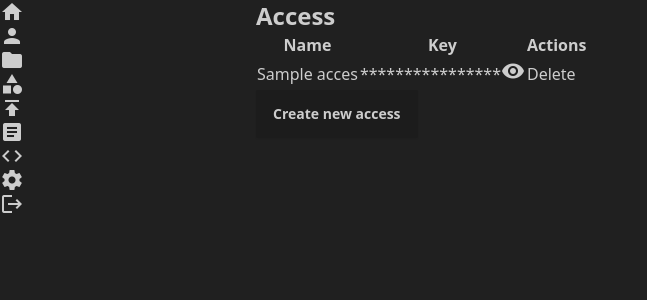
After one commit to janmarkuslanger/nuri, a Flask app: page /admin/access/ in a window 1280 px wide. The commit adds this page. Shown: the top 300 px of the page, without its empty margins (0-647 px from the left). Run offline with Flask 3, Linux system fonts and the light colour scheme; a user stored in the database is signed in; tables that the repository leaves empty hold one stand-in row (values such as "Sample post"); style sheets or scripts are compiled from the project's sources.

Commit message:
add access management

```diff
--- a/app/__init__.py
+++ b/app/__init__.py
@@ -15,13 +15,14 @@ def create_app():
 
     init_app(app)
 
-    from app.views import collection, field, content, asset, home, auth, user, api
+    from app.views import collection, field, content, asset, home, auth, user, api, access
 
     app.register_blueprint(collection, url_prefix="/admin/collections")
     app.register_blueprint(field, url_prefix="/admin/fields")
     app.register_blueprint(content, url_prefix="/admin/content")
     app.register_blueprint(asset, url_prefix="/admin/assets")
     app.register_blueprint(user, url_prefix="/admin/user")
+    app.register_blueprint(access, url_prefix="/admin/access")
     app.register_blueprint(api, url_prefix="/api")
     app.register_blueprint(auth, url_prefix="/auth")
     app.register_blueprint(home, url_prefix="/")
--- a/app/models/__init__.py
+++ b/app/models/__init__.py
@@ -7,6 +7,7 @@ from .content import Content
 from .asset import Asset
 from .user import User
 from .role import Role
+from .access import Access
 
 
 @login_manager.user_loader
--- /dev/null
+++ b/app/templates/access/index.html
@@ -0,0 +1,65 @@
+{% extends "layout.html" %}
+
+{% block title %}Access{% endblock %}
+
+{% block content %}
+<h1 class="text-2xl font-bold">Access</h1>
+<div class="divider"></div>
+<table class="table">
+    <thead>
+        <tr>
+            <th>Name</th>
+            <th>Key</th>
+            <th>Actions</th>
+        </tr>
+    </thead>
+    <tbody>
+        {% for item in items %}
+        <tr>
+            <td>{{ item.name }}</td>
+            <td>
+                <div class="flex gap-2 items-center">
+                    <div>
+                        <span id="api-key-{{item.id}}" class="hidden">{{item.api_key }}</span>
+                        <span id="hidden-key-1">****************</span>
+                    </div>
+                    <button
+                    onclick="toggleApiKey({{item.id}})"
+                    class="">
+                    <span class="material-icons">visibility</span>
+                    </button>
+                </div>
+            </td>
+            <td>
+                <a href="{{ url_for('access.delete', id=item.id) }}">Delete</a>
+            </td>
+        </tr>
+        {% endfor %}
+    </tbody>
+</table>
+
+<div class="mt-6">
+    <a
+        href="{{ url_for('access.create') }}"
+        class="btn"
+    >
+        Create new access
+    </a>
+</div>
+
+<script>
+    function toggleApiKey(id) {
+        const hiddenKey = document.getElementById(`hidden-key-${id}`);
+        const fullKey = document.getElementById(`api-key-${id}`);
+
+        if (hiddenKey.style.display === "none") {
+          hiddenKey.style.display = "inline";
+          fullKey.style.display = "none";
+        } else {
+          hiddenKey.style.display = "none";
+          fullKey.style.display = "inline";
+        }
+      }
+    </script>
+
+{% endblock %}
--- a/app/templates/layout.html
+++ b/app/templates/layout.html
@@ -48,6 +48,12 @@
                     </a>
                 </nav>
                 <nav class="mb-4 space-y-2">
+                    {% if current_user.has_role("Admin") %}
+                        <a href="{{ url_for('access.index') }}" class="flex items-center px-4 py-2">
+                            <span class="material-icons">code</span>
+                            <span class="ml-4 hidden group-hover:block">Access</span>
+                        </a>
+                    {% endif %}
                     <a href="{{ url_for('user.settings') }}" class="flex items-center px-4 py-2">
                         <span class="material-icons">settings</span>
                         <span class="ml-4 hidden group-hover:block">Settings</span>
--- a/app/templates/user/index.html
+++ b/app/templates/user/index.html
@@ -1,9 +1,9 @@
 {% extends "layout.html" %}
 
-{% block title %}Fields List{% endblock %}
+{% block title %}User{% endblock %}
 
 {% block content %}
-<h1 class="text-2xl font-bold">Fields</h1>
+<h1 class="text-2xl font-bold">User</h1>
 <div class="divider"></div>
 <table class="table">
     <thead>
--- a/app/views/__init__.py
+++ b/app/views/__init__.py
@@ -6,3 +6,4 @@ from .asset import view as asset
 from .auth.auth import view as auth
 from .user import view as user
 from .api import view as api
+from .access import view as access
--- /dev/null
+++ b/app/views/access.py
@@ -0,0 +1,40 @@
+from flask import Blueprint, render_template, request, redirect, url_for, flash
+from app.models import Access, Role
+from app.views.auth import roles_required
+
+
+view = Blueprint("access", __name__)
+
+
+@view.route("/", methods=["GET"])
+@roles_required(Role.ADMIN)
+def index():
+    items = Access.query.all()
+    return render_template("access/index.html", items=items)
+
+
+@view.route("/create", methods=["GET", "POST"])
+@roles_required(Role.ADMIN)
+def create():
+    if request.method == "POST":
+        name = request.form.get("name")
+        new_item = Access(name=name)
+        new_item.generate_api_key()
+        new_item.save()
+
+        return redirect(url_for("access.index"))
+
+    return render_template(
+        "access/create.html"
+    )
+
+@view.route("/delete/<int:id>", methods=["GET", "POST"])
+@roles_required(Role.ADMIN)
+def delete(id):
+    item = Access.query.get_or_404(id)
+
+    if request.method == "POST":
+        item.delete()
+        return redirect(url_for("access.index"))
+
+    return render_template("access/delete.html", item=item)
--- a/app/views/api/view.py
+++ b/app/views/api/view.py
@@ -1,11 +1,14 @@
 from flask import Blueprint, jsonify, request
 from app.models import Content, Collection, Field, Asset
+from app.views.auth.utils import api_key_required
 from .utils import paginate, resolve_content
+
 
 view = Blueprint("api", __name__)
 
 
 @view.route("/content")
+@api_key_required
 def content():
     collection_alias = request.args.get("collection.alias")
     id = request.args.get("id")
@@ -26,6 +29,7 @@ def content():
 
 
 @view.route("/collection")
+@api_key_required
 def collection():
     alias = request.args.get("alias")
     id = request.args.get("id")
@@ -43,6 +47,7 @@ def collection():
 
 
 @view.route("/field")
+@api_key_required
 def field():
     alias = request.args.get("alias")
     id = request.args.get("id")
@@ -60,6 +65,7 @@ def field():
 
 
 @view.route("/asset")
+@api_key_required
 def asset():
     name = request.args.get("name")
     id = request.args.get("id")
--- a/app/views/auth/utils.py
+++ b/app/views/auth/utils.py
@@ -1,6 +1,7 @@
 from functools import wraps
 from flask import abort, redirect, url_for, request
 from flask_login import current_user
+from app.models import Access
 
 
 def roles_required(*required_roles):
@@ -16,3 +17,18 @@ def roles_required(*required_roles):
         return wrapper
 
     return decorator
+
+
+def api_key_required(f):
+    @wraps(f)
+    def decorated_function(*args, **kwargs):
+        api_key = request.headers.get("x-api-key")
+        if not api_key:
+            abort(401, description="Missing API key")
+
+        access = Access.query.filter_by(api_key=api_key).first()
+        if not access:
+            abort(403, description="Invalid or unauthorized API key")
+
+        return f(*args, **kwargs)
+    return decorated_function
```
Also changed, not shown: app/models/access.py (added, +11 -0 lines), app/templates/access/create.html (added, +21 -0 lines), app/templates/access/delete.html (added, +27 -0 lines).
